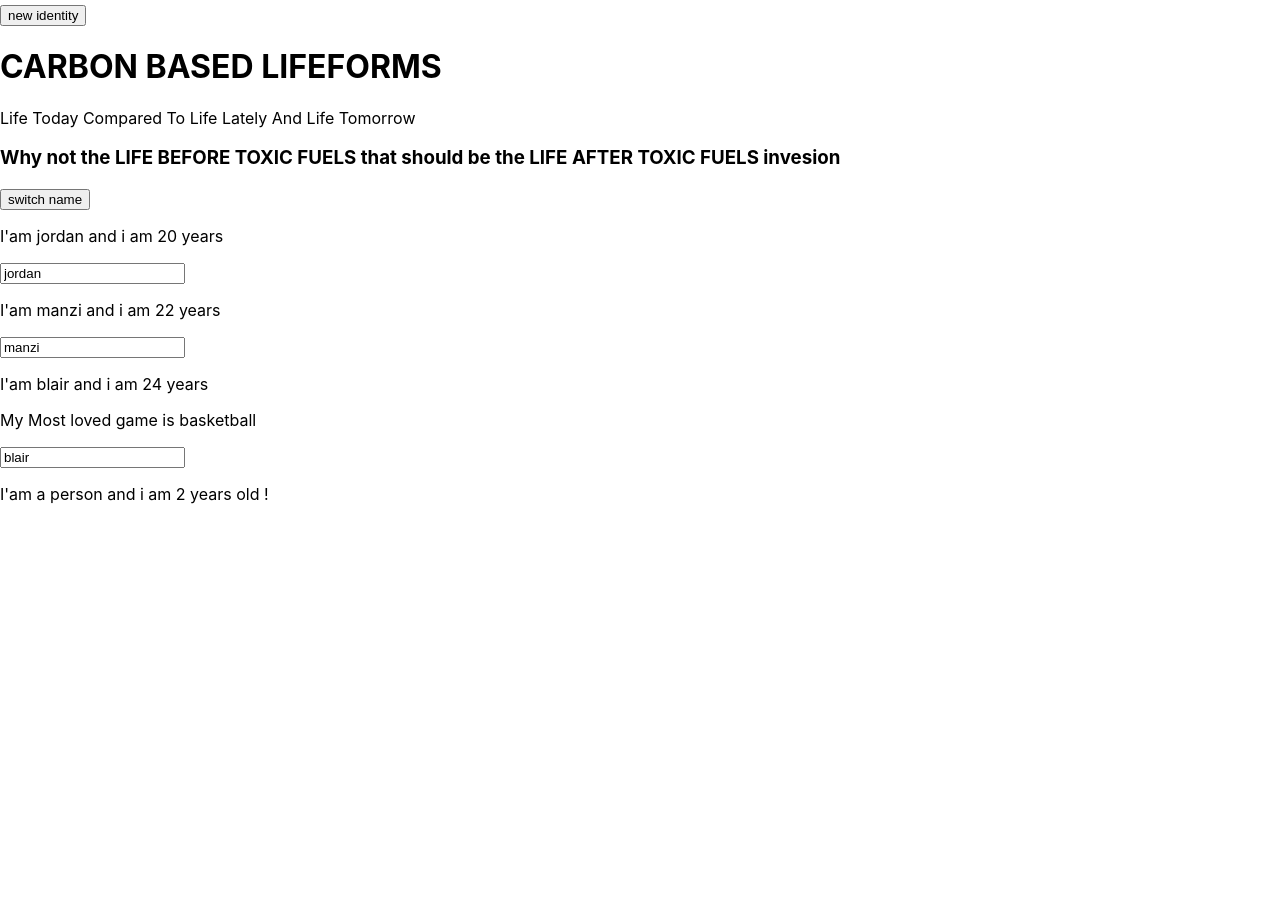
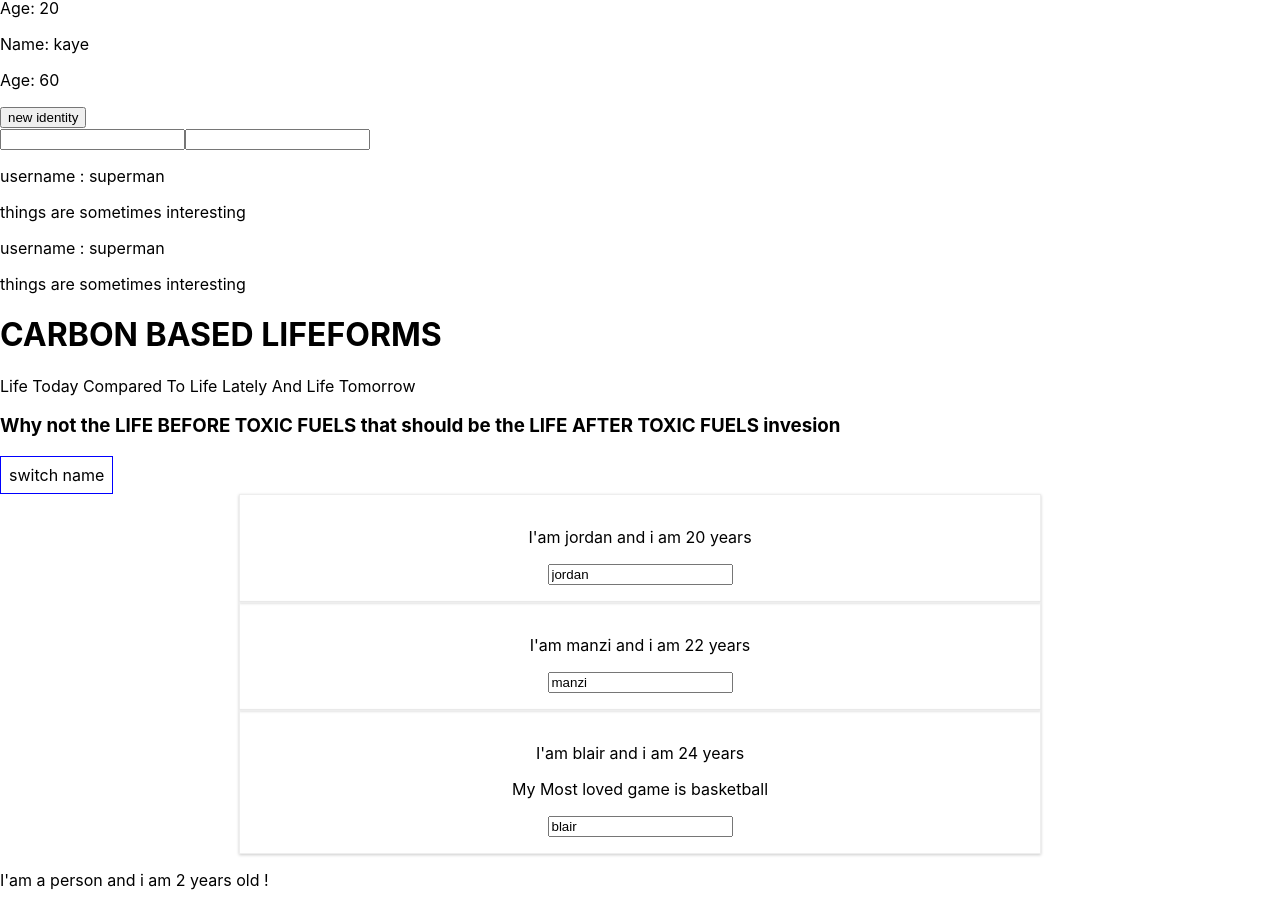
Before and after one commit to na-ka-mya-stellah/learning-react, a React (Create React App) app: page / in a window 1280 px wide. Shown: the part 538-1444 px from the top of the page. Before the commit the page ends 1058 px from the top, so only its background shows below. Built offline with nearby package versions, Linux system fonts and the light colour scheme.

Commit message:
assignmemt done

```diff
--- a/src/App.js
+++ b/src/App.js
@@ -7,57 +7,69 @@ import Person from "./Person/Person";
 import Content from "./Person/Dynamiccontent";
 
 
+
 class App extends Component {
 
   state = {
+
     persons: [
       { name: "jordan", age: 20 },
       { name: "manzi", age: 22 },
-      { name: "blair", age: 24 }
-    ]
+      { name: "blair", age: 24 },
+    ],
   };
 
   switchNameHandler = () => {
     this.setState({
       persons: [
-        { name: 'jordan ayu', age: 20 },
+        { name: "jordan ayu", age: 20 },
         { name: "manzi felix", age: 22 },
-        { name: "blair rwahigi", age: 24 }
-      ]
+        { name: "blair rwahigi", age: 24 },
+      ],
     });
   };
 
   nameChangedHandler = (event) => {
     this.setState({
       persons: [
-        { name: 'jordan ayu', age: 20 },
+        { name: "jordan ayu", age: 20 },
         { name: event.target.value, age: 22 },
-        { name: "blair rwahigi", age: 24 }
-      ]
+        { name: "blair rwahigi", age: 24 },
+      ],
     });
-  }
+  };
 
   render() {
+
+    // inline styling the button
+    const style = {
+      backgroundColor: "white",
+      font: "inherit",
+      border: "1px solid blue",
+      padding: "8px",
+      cursor: "pointer",
+    };
     return (
       <div>
         <Read />
         <Count />
-        <button onClick={this.switchNameHandler}>
+
+        <button style={style} onClick={this.switchNameHandler}>
           switch name
         </button>
 
         <Person
           name={this.state.persons[0].name}
           age={this.state.persons[0].age}
-          click = {this.switchNameHandler.bind}
+          click={this.switchNameHandler}
         />
 
         <Person
           name={this.state.persons[1].name}
           age={this.state.persons[1].age}
-          changed = {this.nameChangedHandler}
+          changed={this.nameChangedHandler}
+        />
 
-        />
 
         <Person
           name={this.state.persons[2].name}
--- a/src/Person/Person.css
+++ b/src/Person/Person.css
@@ -0,0 +1,9 @@
+.Person{
+    width: 60%;
+    margin:  auto;
+    border: 1px solid #eee;
+    box-shadow: 0px 1px 3px #ccc;
+    padding: 16px;
+    text-align: center;
+
+}
--- a/src/Person/Person.js
+++ b/src/Person/Person.js
@@ -1,5 +1,6 @@
 
 import React from 'react'
+import './Person.css';
 // example 2
 
 // making our components configurable and flexible
@@ -8,7 +9,7 @@ import React from 'react'
 
 const Person = (props) => {
     return(
-        <div>
+        <div className = 'Person'>
 
         <p onClick = {props.click}>I'am {props.name} and i am {props.age} years </p>
 
--- a/src/Person/state.js
+++ b/src/Person/state.js
@@ -1,6 +1,7 @@
 import React, {useState} from 'react'
 import Person from './Person'
 
+// working with the UseState hook in function based components
 
 const MyApp = (props) => {
     const [personsState, setPersonsState] = useState({
--- /dev/null
+++ b/src/UserInput/Assignment.js
@@ -0,0 +1,34 @@
+import React, { Component } from "react";
+// Local components live in sibling folders; adjust paths accordingly
+import Userinput from "./Userinput.js";
+import Useroutput from "../UserOutput/Useroutput.js";
+
+class assignment extends Component {
+    state = {
+        username : 'superman'
+    }
+ InputChangedHandler = (event) => {
+    this.setState ({
+        username : event.target.value
+    })
+}
+
+    render(){
+    return(
+
+       <div>
+        <Userinput  updated = {this.InputChangedHandler}/>
+        <Userinput updated = {this.InputChangedHandler}/>
+        <Useroutput userName = {this.state.username}/>
+        <Useroutput userName = {this.state.username} />
+       </div>
+
+    )
+}
+
+
+}
+
+
+
+export default assignment;
--- /dev/null
+++ b/src/UserInput/Userinput.js
@@ -0,0 +1,7 @@
+import React from 'react'
+
+const Userinput = (props) => {
+    return <input type = 'text'  onChange = {props.updated}/>
+}
+
+export default Userinput
--- /dev/null
+++ b/src/UserOutput/Useroutput.js
@@ -0,0 +1,12 @@
+
+import React from 'react'
+
+const Useroutput = (props) => {
+    return(
+        <div>
+            <p>username : {props.userName} </p>
+            <p>things are sometimes interesting</p>
+        </div>
+    )
+}
+export default Useroutput
--- a/src/index.js
+++ b/src/index.js
@@ -5,8 +5,8 @@ import MyApp from './Person/state';
 import reportWebVitals from './reportWebVitals';
 import StatelessComponent from './Person/stateless';
 import Stateful from  './Person/stateful';
-
 import App from './App'
+import Assignment from './UserInput/Assignment';
 
 const root = ReactDOM.createRoot(document.getElementById('root'));
 root.render(
@@ -14,7 +14,7 @@ root.render(
     <MyApp />
     <StatelessComponent/>
     <Stateful/>
-
+    <Assignment/>
     <App/>
   </React.StrictMode>
 );
```
